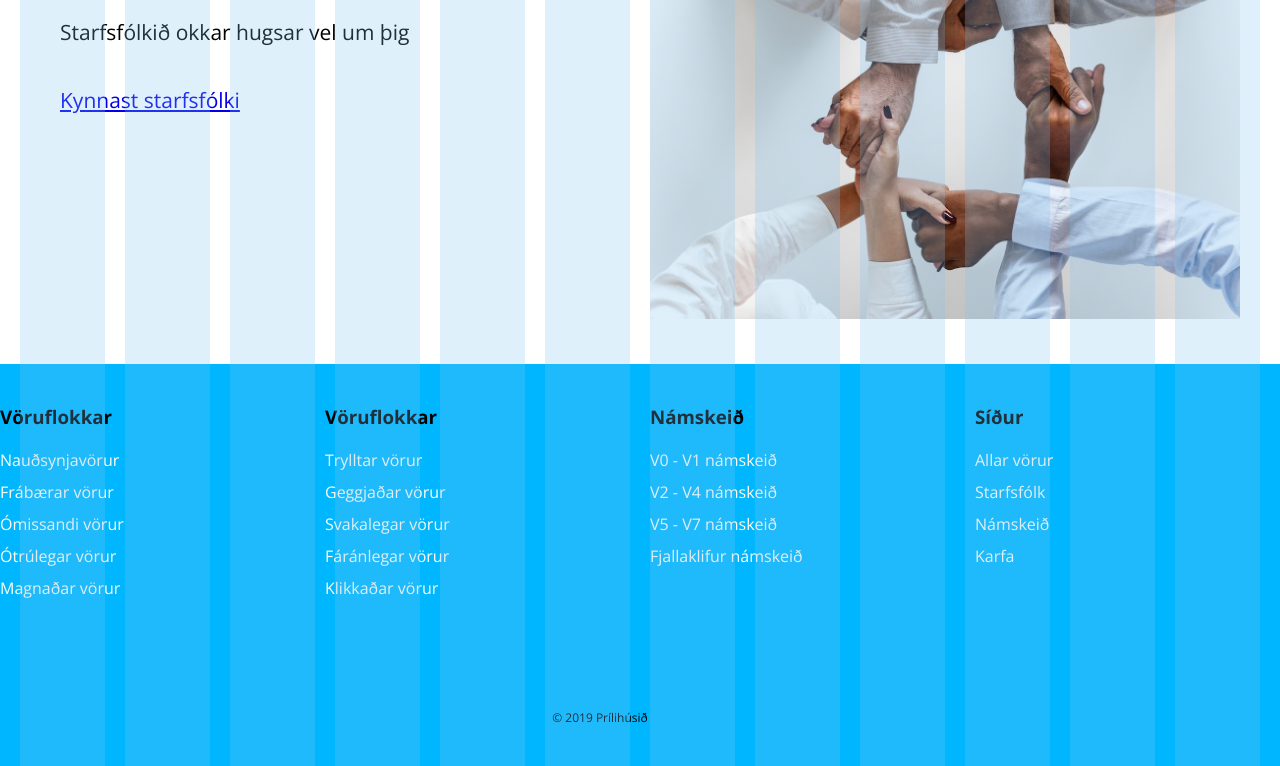
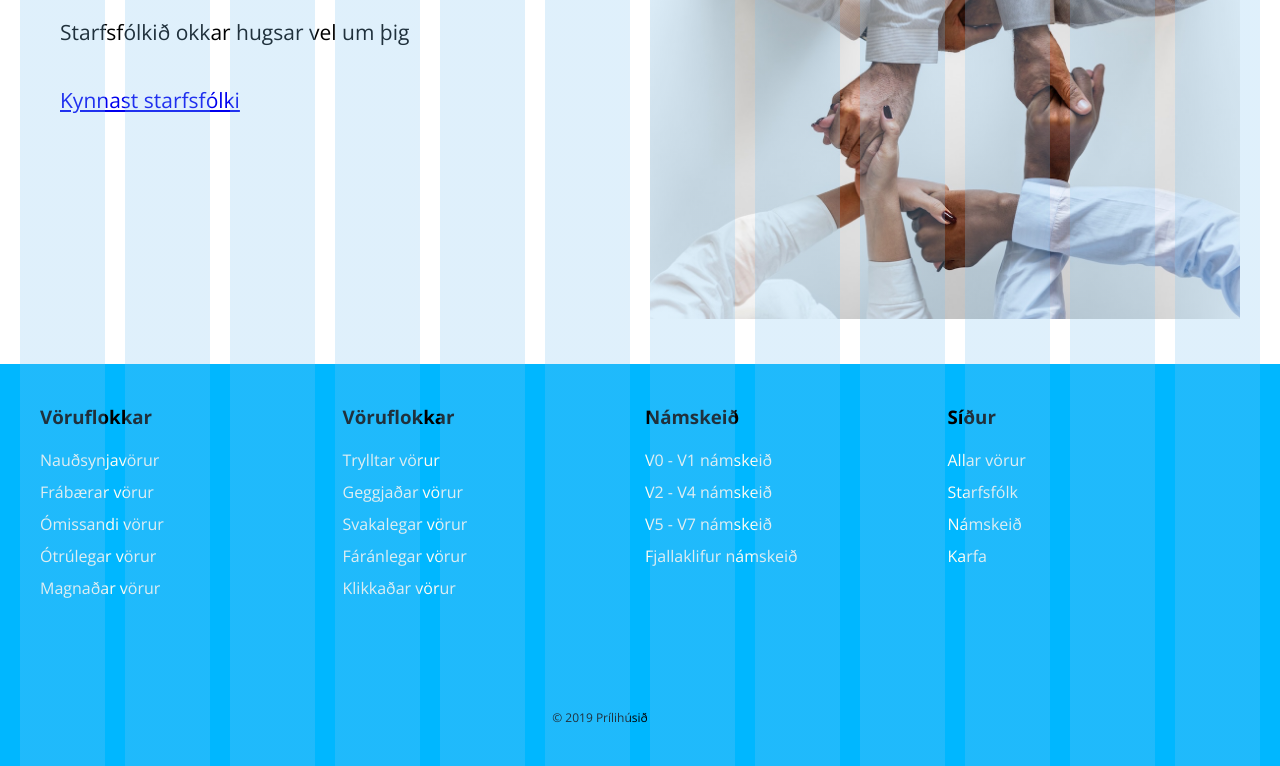
Before and after one commit to andrearakel/Vefforritun, a website: page vef1-2019-h1/index.html in a window 1280 px wide. Shown: the part 714-1480 px from the top of the page. Drawn offline with nearby package versions, Linux system fonts and the light colour scheme; files that its build step writes are made by us from their sources; files whose address does not match are found by name.

Commit message:
FINISHED

```diff
--- a/vef1-2019-h1/scss/footer.scss
+++ b/vef1-2019-h1/scss/footer.scss
@@ -6,7 +6,7 @@
   width: 100%;
 
   &__order {
-    max-width: 100%;
+    max-width: $max-width;
     margin: 0 auto;
     padding-top: $gutter * 2;
     padding-bottom: $gutter * 2;
@@ -20,9 +20,10 @@
   &__row {
     display: flex;
     flex-wrap: wrap;
-    margin-right: -($gutter / 2);
+    margin-left: -($gutter / 2);
     margin-left: -($gutter / 2);
     margin-bottom: $gutter * 2;
+
   }
 
   &__col {
```
